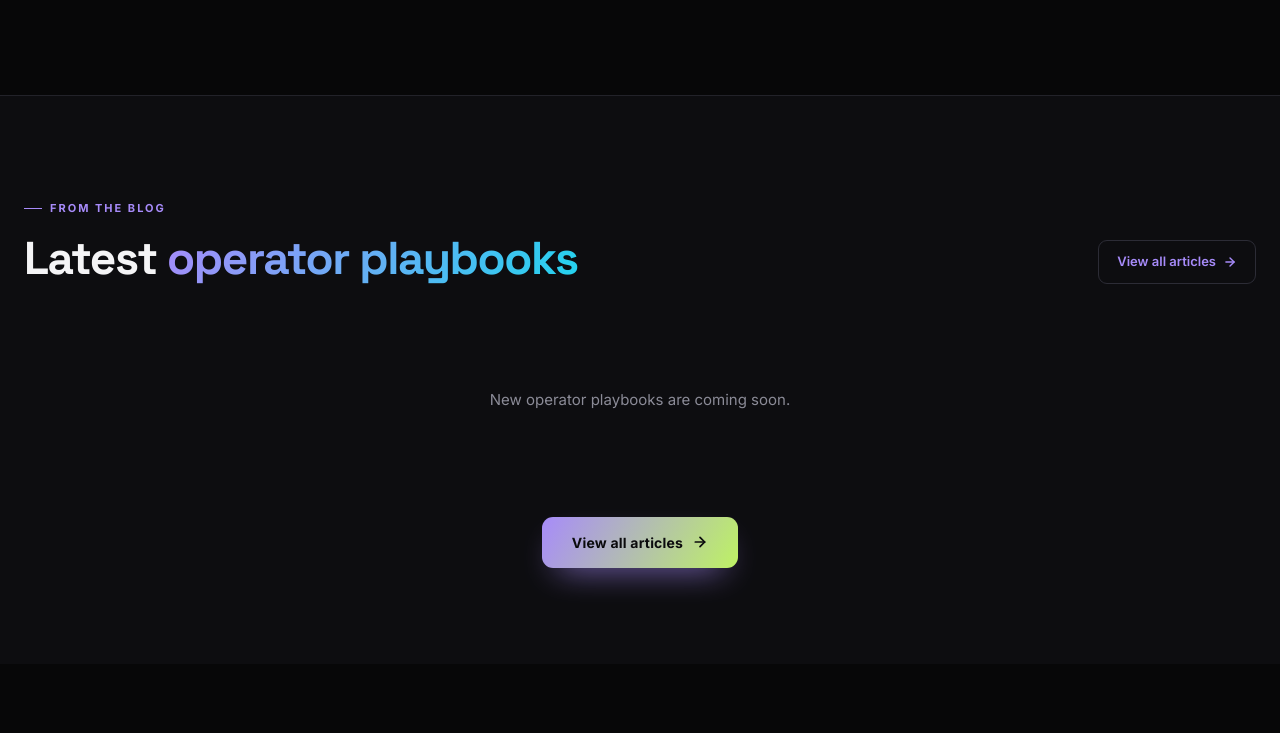
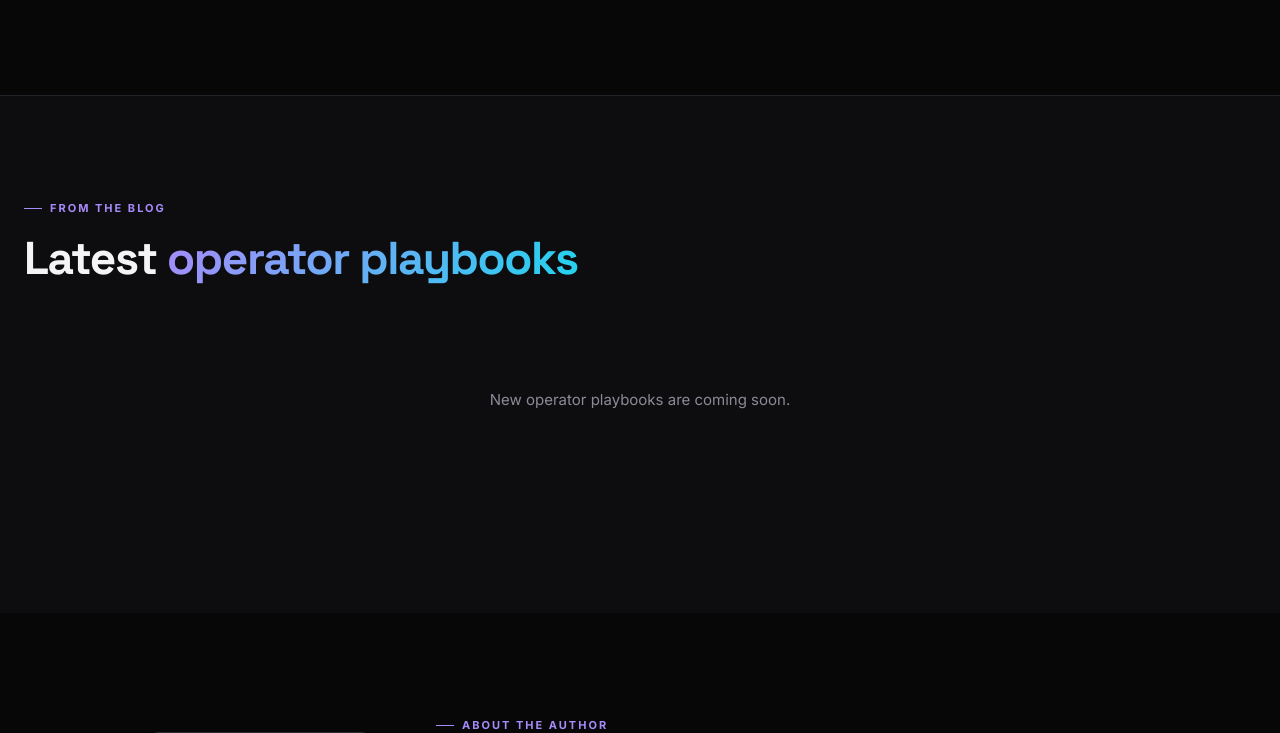
Before and after one commit to Siavashsed/kavalsia-bot, a Flask app: template templates/onlinebizpro-index.html in a window 1280 px wide. Shown: the part 3881-4614 px from the top of the page. Run offline with Flask 3, Linux system fonts and the light colour scheme; the template is opened without the code that fills it, so the values that code supplies are empty.

Commit message:
deploy: sync templates/onlinebizpro-index.html

```diff
--- a/templates/onlinebizpro-index.html
+++ b/templates/onlinebizpro-index.html
@@ -813,10 +813,7 @@ body[data-page-depth="1"] article .intro a{color:var(--text,#0a0a0a) !important;
         <div class="kicker">From the Blog</div>
         <h2 class="section-title">Latest <em>operator playbooks</em></h2>
       </div>
-      <a href="articles" class="articles-link reveal d1">
-        View all articles
-        <svg viewBox="0 0 24 24" fill="none" stroke="currentColor" stroke-width="2.4" stroke-linecap="round" stroke-linejoin="round"><line x1="5" y1="12" x2="19" y2="12"/><polyline points="12 5 19 12 12 19"/></svg>
-      </a>
+
     </div>
     <div class="articles-grid" id="articles-grid">
       <div id="articles-empty" style="grid-column:1/-1;text-align:center;padding:60px 24px;color:var(--muted)">
@@ -824,10 +821,7 @@ body[data-page-depth="1"] article .intro a{color:var(--text,#0a0a0a) !important;
       </div>
     </div>
     <div class="articles-cta-wrap reveal">
-      <a href="articles" class="articles-cta">
-        View all articles
-        <svg viewBox="0 0 24 24" fill="none" stroke="currentColor" stroke-linecap="round" stroke-linejoin="round"><line x1="5" y1="12" x2="19" y2="12"/><polyline points="12 5 19 12 12 19"/></svg>
-      </a>
+
     </div>
   </div>
 </section>
```
